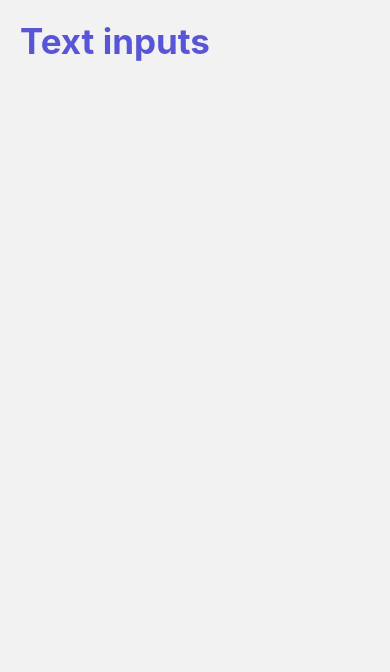
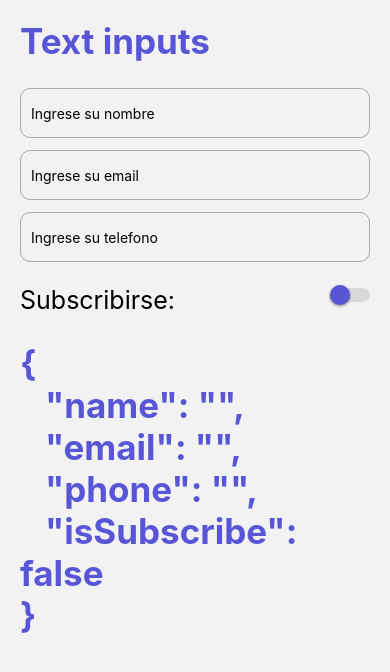
Before and after one commit to marcelaTrujilloToro/react-native-course, a React Native app: screen /InputScreen in a window 390 px wide. Shown: the top 672 px of the page. Built offline with nearby package versions, Linux system fonts and the light colour scheme.

Commit message:
useForm and textInputs

```diff
--- /dev/null
+++ b/src/hooks/ComponentsRN/useForm.tsx
@@ -0,0 +1,20 @@
+import { useState } from 'react';
+
+export const useForm = <T extends Object>( formulario: T ) => {
+
+    const [state, setState] = useState( formulario );
+
+    const onChange =  <K extends Object>( value: K, campo: keyof T ) => {
+        setState({
+            ...state,
+            [campo]: value,
+        });
+    };
+
+    return {
+        ...state,
+        formulario: state,
+        onChange,
+    };
+
+};
--- a/src/screens/ComponentesRNApp/InputScreen.tsx
+++ b/src/screens/ComponentesRNApp/InputScreen.tsx
@@ -1,12 +1,95 @@
+/* eslint-disable react-native/no-inline-styles */
 import React from 'react';
-import { View } from 'react-native';
+import { Keyboard, KeyboardAvoidingView, Platform, StyleSheet, Text, TextInput, View } from 'react-native';
+import { ScrollView, TouchableWithoutFeedback } from 'react-native-gesture-handler';
+import { CustomSwitch } from '../../components/ComponentsRNApp/CustomSwitch';
 import { HeaderTitle } from '../../components/ComponentsRNApp/HeaderTitle';
 import { styles } from '../../theme/ComponentsRNApp/appTheme';
+import { useForm } from '../../hooks/ComponentsRN/useForm';
 
 export const InputScreen = () => {
+
+  const { formulario, onChange, isSubscribe } = useForm({
+    name: '',
+    email: '',
+    phone: '',
+    isSubscribe: false,
+  });
+
   return (
-    <View style={styles.globalMargin}>
-        <HeaderTitle title="Text inputs"/>
-    </View>
+    <KeyboardAvoidingView
+      behavior={Platform.OS === 'ios' ? 'padding' : 'height'}
+    >
+      <ScrollView>
+
+        {/* en caso que no se este cerrando el teclado */}
+        <TouchableWithoutFeedback onPress={Keyboard.dismiss}>
+
+          <View style={{ ...styles.globalMargin, marginBottom: 100 }}>
+            <HeaderTitle title="Text inputs" />
+
+            <TextInput
+              style={stylesScreen.input}
+              placeholder="Ingrese su nombre"
+              autoCorrect={false}
+              autoCapitalize="words"
+              onChangeText={(value) => onChange(value, 'name')}
+            />
+            <TextInput
+              style={stylesScreen.input}
+              placeholder="Ingrese su email"
+              autoCorrect={false}
+              autoCapitalize="none"
+              onChangeText={(value) => onChange(value, 'email')}
+              keyboardType="email-address"
+              keyboardAppearance="dark"
+            />
+
+
+            <TextInput
+              style={stylesScreen.input}
+              placeholder="Ingrese su telefono"
+              onChangeText={(value) => onChange(value, 'phone')}
+              keyboardType="phone-pad"
+            />
+            <View style={stylesScreen.switchRow}>
+
+
+              <Text style={stylesScreen.switchText}>Subscribirse: </Text>
+              <CustomSwitch
+                isOn={isSubscribe}
+                onChange={(value) => {
+                  onChange(value, 'isSubscribe');
+                }}
+              />
+            </View>
+
+            <HeaderTitle title={JSON.stringify(formulario, null, 3)} />
+
+          </View>
+        </TouchableWithoutFeedback>
+      </ScrollView>
+    </KeyboardAvoidingView>
   );
 };
+
+const stylesScreen = StyleSheet.create({
+  input: {
+    borderWidth: 1,
+    height: 50,
+    paddingHorizontal: 10,
+    borderRadius: 10,
+    borderColor: 'rgba(0,0,0,0.3)',
+    marginVertical: 6,
+  },
+  switchText: {
+    marginTop: 10,
+    fontSize: 25,
+  },
+  switchRow: {
+    flexDirection: 'row',
+    justifyContent: 'space-between',
+    alignItems: 'center',
+    marginVertical: 7,
+},
+});
```
